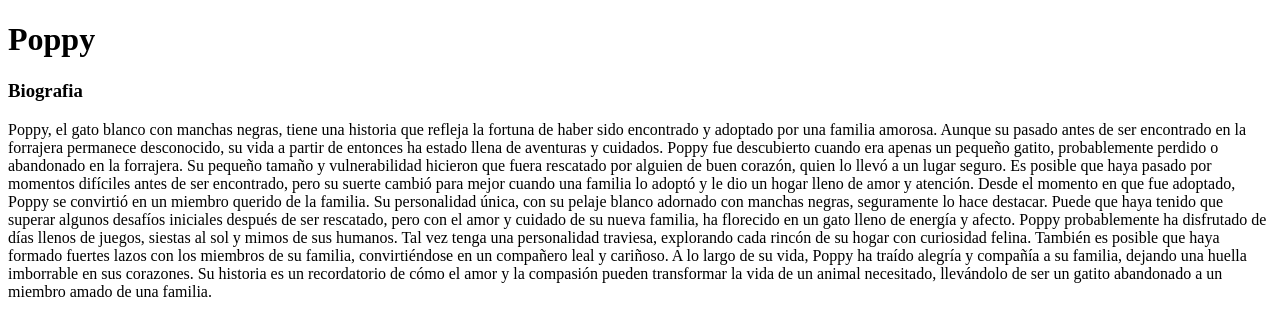
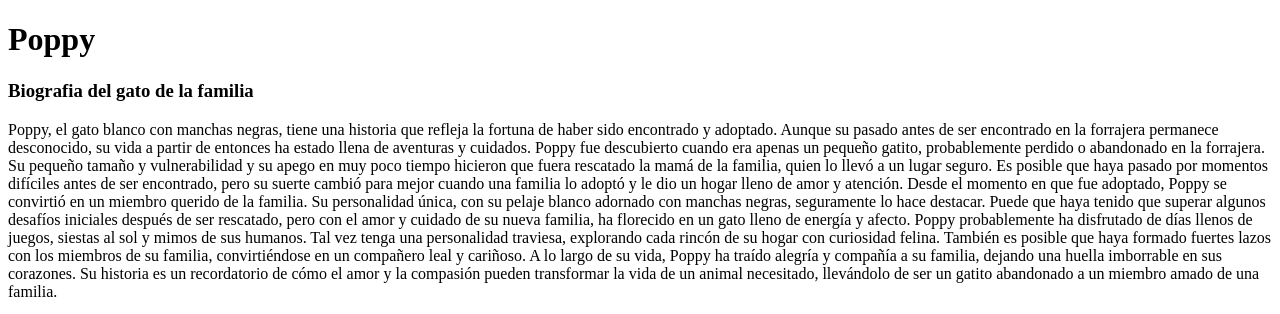
Before and after one commit to luisikelly/Ejercicios-DDWeb-UADE-Kelly, a plain HTML site: page UVA1/Kelly_NroLegajo _20032024_IntroaHTML.html in a window 1280 px wide. Shown: the top 314 px of the page. Drawn offline with Linux system fonts and the light colour scheme; grey boxes are pictures that could not be loaded.

Commit message:
actividades

```diff
--- a/UVA1/Kelly_NroLegajo _20032024_IntroaHTML.html
+++ b/UVA1/Kelly_NroLegajo _20032024_IntroaHTML.html
@@ -8,11 +8,12 @@
 </head>
 <body>
     <h1>Poppy</h1>
-    <h3>Biografia</h3>
+
+    <h3>Biografia del gato de la familia</h3>
     <p>
-        Poppy, el gato blanco con manchas negras, tiene una historia que refleja la fortuna de haber sido encontrado y adoptado por una familia amorosa. Aunque su pasado antes de ser encontrado en la forrajera permanece desconocido, su vida a partir de entonces ha estado llena de aventuras y cuidados.
+        Poppy, el gato blanco con manchas negras, tiene una historia que refleja la fortuna de haber sido encontrado y adoptado. Aunque su pasado antes de ser encontrado en la forrajera permanece desconocido, su vida a partir de entonces ha estado llena de aventuras y cuidados.
 
-        Poppy fue descubierto cuando era apenas un pequeño gatito, probablemente perdido o abandonado en la forrajera. Su pequeño tamaño y vulnerabilidad hicieron que fuera rescatado por alguien de buen corazón, quien lo llevó a un lugar seguro. Es posible que haya pasado por momentos difíciles antes de ser encontrado, pero su suerte cambió para mejor cuando una familia lo adoptó y le dio un hogar lleno de amor y atención.
+        Poppy fue descubierto cuando era apenas un pequeño gatito, probablemente perdido o abandonado en la forrajera. Su pequeño tamaño y vulnerabilidad y su apego en muy poco tiempo hicieron que fuera rescatado la mamá de la familia, quien lo llevó a un lugar seguro. Es posible que haya pasado por momentos difíciles antes de ser encontrado, pero su suerte cambió para mejor cuando una familia lo adoptó y le dio un hogar lleno de amor y atención.
 
         Desde el momento en que fue adoptado, Poppy se convirtió en un miembro querido de la familia. Su personalidad única, con su pelaje blanco adornado con manchas negras, seguramente lo hace destacar. Puede que haya tenido que superar algunos desafíos iniciales después de ser rescatado, pero con el amor y cuidado de su nueva familia, ha florecido en un gato lleno de energía y afecto.
 
```
Also changed, not shown: UVA2/arte/index.html (added), UVA2/arte/style.css (added), UVA2/cantina/index.html (added), UVA2/cantina/style.css (added), UVA2/starWars/index.html (added), UVA2/starWars/style.css (added), 1 other file.
